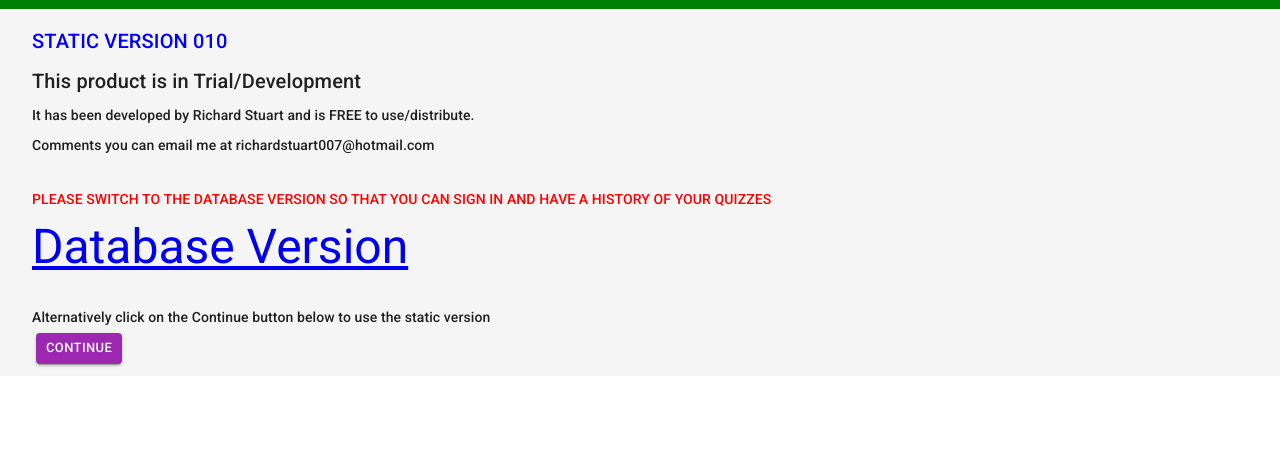
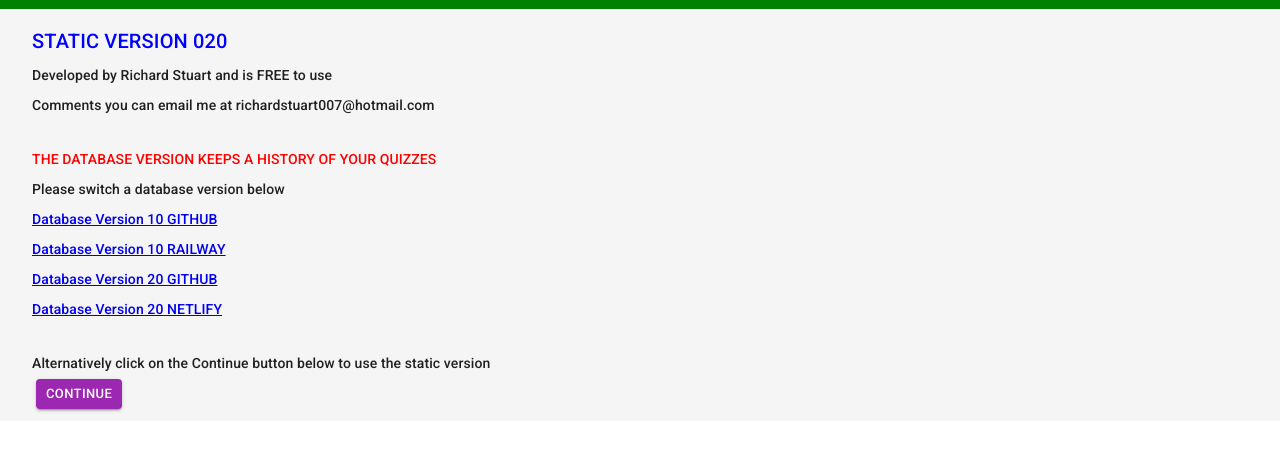
Before and after one commit to richardstuart007/quizclientstatic020, a React app: page / in a window 1280 px wide. Shown: the part 55-506 px from the top of the page. Built offline with nearby package versions, Linux system fonts and the light colour scheme.

Commit message:
splash links

```diff
--- a/package.json
+++ b/package.json
@@ -24,8 +24,8 @@
     "@types/react": "^17.0.50"
   },
   "scripts": {
-    "start": "set PORT=28004 && react-scripts start",
-    "startlocal": "set PORT=28004 && react-scripts start",
+    "start": "set PORT=20004 && react-scripts start",
+    "startlocal": "set PORT=20004 && react-scripts start",
     "build": "react-scripts build",
     "test": "react-scripts test",
     "eject": "react-scripts eject",
--- a/public/index.html
+++ b/public/index.html
@@ -4,20 +4,14 @@
     <meta charset="utf-8" />
     <meta name="viewport" content="width=device-width, initial-scale=1" />
     <meta name="theme-color" content="#000000" />
-    <meta
-      name="description"
-      content="Web site created using create-react-app"
-    />
+    <meta name="description" content="Web site created using create-react-app" />
     <link
       rel="stylesheet"
       href="https://fonts.googleapis.com/css?family=Roboto:300,400,500,700&amp;display=swap"
     />
-    <link
-      rel="stylesheet"
-      href="https://fonts.googleapis.com/icon?family=Material+Icons"
-    />
+    <link rel="stylesheet" href="https://fonts.googleapis.com/icon?family=Material+Icons" />
     <link rel="manifest" href="%PUBLIC_URL%/manifest.json" />
-    <title>QuizClientStatic010</title>
+    <title>QuizClientStatic020</title>
   </head>
   <body>
     <noscript>You need to enable JavaScript to run this app.</noscript>
--- a/src/pages/QuizSplash/QuizSplash.js
+++ b/src/pages/QuizSplash/QuizSplash.js
@@ -37,23 +37,31 @@ const QuizSplash = () => {
     <Grid container>
       <Container>
         <Typography variant='h6' sx={{ marginTop: '8px', color: 'blue' }}>
-          STATIC VERSION 010
-        </Typography>
-        <Typography variant='h6' sx={{ marginTop: '8px' }}>
-          This product is in Trial/Development
+          STATIC VERSION 020
         </Typography>
         <Typography variant='subtitle2' sx={{ marginTop: '8px' }}>
-          It has been developed by Richard Stuart and is FREE to use/distribute.
+          Developed by Richard Stuart and is FREE to use
         </Typography>
         <Typography variant='subtitle2' sx={{ marginTop: '8px' }}>
           Comments you can email me at richardstuart007@hotmail.com
         </Typography>
         <Typography variant='subtitle2' sx={{ marginTop: '32px', color: 'red' }}>
-          PLEASE SWITCH TO THE DATABASE VERSION SO THAT YOU CAN SIGN IN AND HAVE A HISTORY OF YOUR
-          QUIZZES
+          THE DATABASE VERSION KEEPS A HISTORY OF YOUR QUIZZES
         </Typography>
-        <Typography variant='h3' sx={{ marginTop: '8px' }}>
-          <a href='https://richardstuart007.github.io/quizclient010/'>Database Version</a>
+        <Typography variant='subtitle2' sx={{ marginTop: '8px' }}>
+          Please switch a database version below
+        </Typography>
+        <Typography variant='subtitle2' sx={{ marginTop: '8px' }}>
+          <a href='https://richardstuart007.github.io/quizclient010/'>Database Version 10 GITHUB</a>
+        </Typography>
+        <Typography variant='subtitle2' sx={{ marginTop: '8px' }}>
+          <a href='https://quizclient010-production.up.railway.app/'>Database Version 10 RAILWAY</a>
+        </Typography>
+        <Typography variant='subtitle2' sx={{ marginTop: '8px' }}>
+          <a href='https://richardstuart007.github.io/quizclient020/'>Database Version 20 GITHUB</a>
+        </Typography>
+        <Typography variant='subtitle2' sx={{ marginTop: '8px' }}>
+          <a href='https://quizclient020.netlify.app/'>Database Version 20 NETLIFY</a>
         </Typography>
         <Typography variant='subtitle2' sx={{ marginTop: '32px' }}>
           Alternatively click on the Continue button below to use the static version
```
Also changed, not shown: 1 other file.
